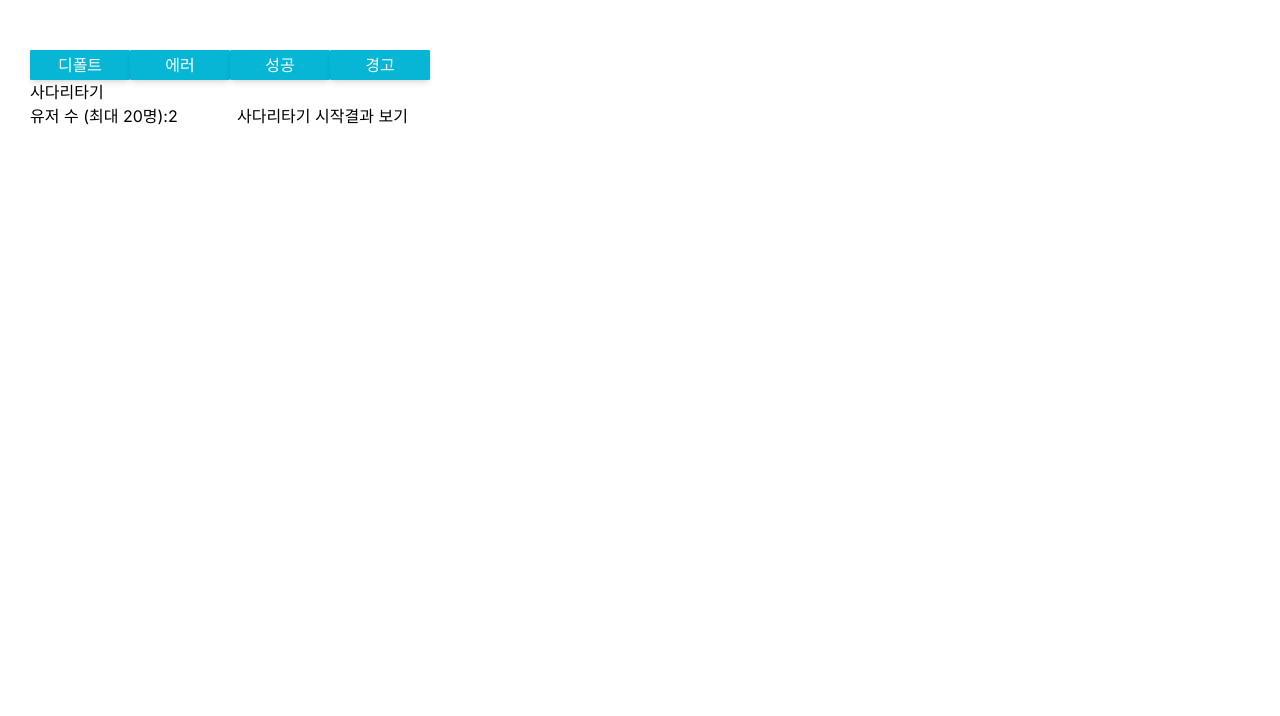
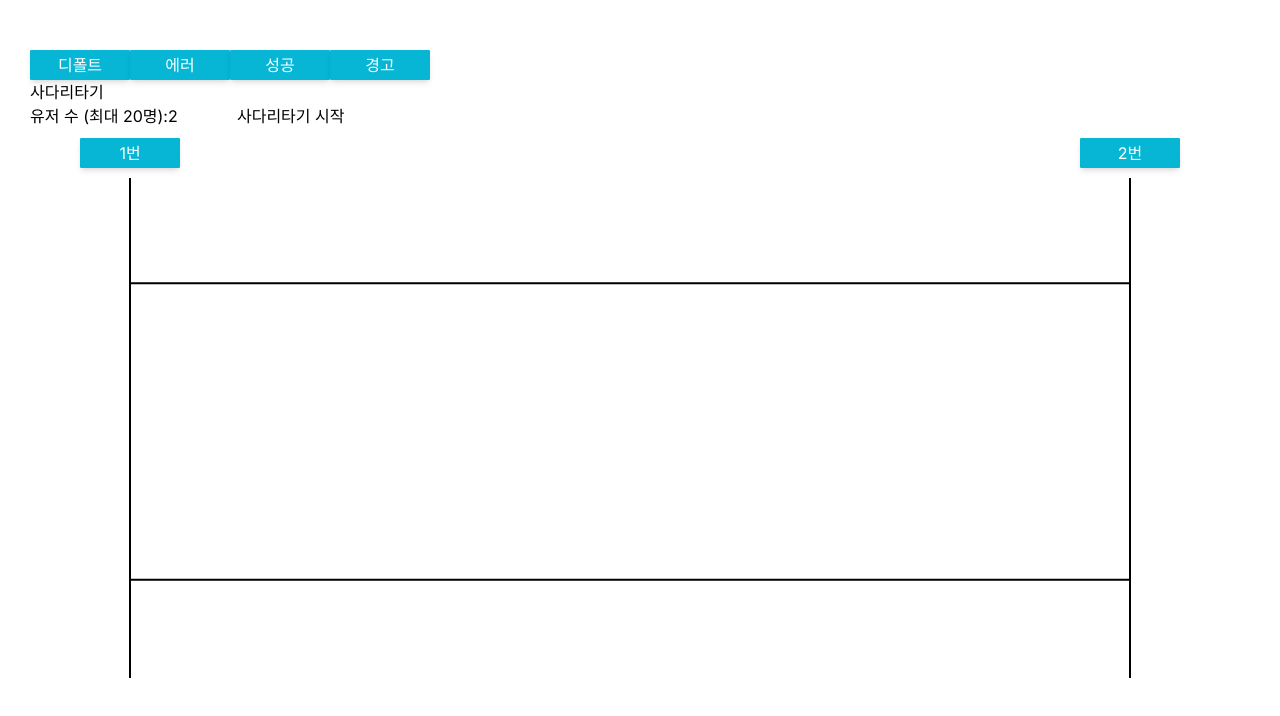
Before and after one commit to loevray/loevray-s-lab, a Next.js app: page /lab-1 in a window 1280 px wide. Shown: the top 716 px of the page. Built offline with nearby package versions, Linux system fonts and the light colour scheme.

Commit message:
Feat: ghots-leg (ladder gam) implement

```diff
--- a/src/app/lab-1/page.tsx
+++ b/src/app/lab-1/page.tsx
@@ -1,53 +1,60 @@
 "use client";
 
-import { useEffect, useRef, useState } from "react";
+import { MouseEvent, useCallback, useEffect, useRef, useState } from "react";
 import Button from "../ui/common/Button";
 import toast from "../ui/common/toast/createObserver";
 
 interface LadderPathProps {
   coord: {
-    x: number;
+    startX: number;
+    endX: number;
     y: number;
   };
   connectedIndex: {
-    horizon: number;
     vertical: number;
   };
 }
+
+const ladderWidth = 1000;
+const ladderHeight = 500;
+const ladderX = 100;
+const ladderY = 50;
+
 const Page = () => {
   const canvasRef = useRef<HTMLCanvasElement>(null);
   const [userCount, setUserCount] = useState(2);
-  let pathArray: LadderPathProps[][] = Array.from({ length: userCount }, () =>
-    Array()
-  );
+  const [pathArray, setPathArray] = useState<LadderPathProps[][]>([]);
+  const [currentPath, setCurrentPath] = useState<number | null>(null);
+  const minHorizontalLines = userCount - 1;
+  const columnGap = ladderWidth / minHorizontalLines;
+
+  useEffect(() => {
+    initializeLadder();
+  }, [userCount]);
 
   const initializeLadder = () => {
     if (userCount < 2 || userCount > 20) {
-      alert("유저 수는 2명 이상 10명 이하로 설정해주세요.");
+      alert("유저 수는 2명 이상 20명 이하로 설정해주세요.");
       return;
     }
-    pathArray = Array.from({ length: userCount }, () => Array());
-    drawLadder();
+    const newPathArray = Array.from({ length: userCount }, () => []);
+    drawLadder(newPathArray);
+    setPathArray(newPathArray);
   };
 
-  const drawLadder = () => {
+  const drawLadder = (newPathArray: LadderPathProps[][]) => {
     const canvas = canvasRef.current;
     if (!canvas) return;
 
     const ctx = canvas.getContext("2d");
     if (!ctx) return;
 
-    const ladderWidth = 1000;
-    const ladderHeight = 500;
-    const ladderX = 100;
-    const ladderY = 50;
-    const minHorizontalLines = userCount - 1;
-    const columnGap = ladderWidth / minHorizontalLines;
-
     ctx.clearRect(0, 0, canvas.width, canvas.height);
+    ctx.lineWidth = 2;
 
     for (let i = 0; i < userCount; i++) {
       const x = ladderX + i * columnGap;
+      ctx.strokeStyle = "black";
       ctx.beginPath();
       ctx.moveTo(x, ladderY);
       ctx.lineTo(x, ladderY + ladderHeight);
@@ -59,32 +66,139 @@ const Page = () => {
 
     for (let i = 0; i < horizontalLines; i++) {
       const currentVerticalIndex = i % minHorizontalLines;
+      const connectedVerticalIndex = currentVerticalIndex + 1;
+
       const x = ladderX + currentVerticalIndex * columnGap;
-      let y = ladderY + Math.random() * ladderHeight;
+      const y = ladderY + Math.random() * ladderHeight;
+
       ctx.beginPath();
       ctx.moveTo(x, y);
       ctx.lineTo(x + columnGap, y);
       ctx.stroke();
 
-      pathArray[i % minHorizontalLines].push({
-        coord: { x, y },
+      newPathArray[currentVerticalIndex].push({
+        coord: { startX: x, endX: x + columnGap, y },
         connectedIndex: {
-          horizon: pathArray[currentVerticalIndex].length,
+          vertical: connectedVerticalIndex,
+        },
+      });
+      newPathArray[connectedVerticalIndex].push({
+        coord: { startX: x + columnGap, endX: x, y },
+        connectedIndex: {
           vertical: currentVerticalIndex,
         },
       });
     }
 
-    console.log(pathArray);
+    newPathArray.forEach((path) =>
+      path.sort(({ coord: { y: ay } }, { coord: { y: by } }) => ay - by)
+    );
   };
 
-  const showResult = (startPoint: number) => {
-    /*
-      pathArray[startPoint].forEach(() => {
+  const redrawLadder = () => {
+    const ctx = canvasRef.current?.getContext("2d");
+    if (!ctx) return;
 
-      })
-    */
+    for (let i = 0; i < userCount; i++) {
+      const x = ladderX + i * columnGap;
+      ctx.lineWidth = 2;
+      ctx.strokeStyle = "black";
+      ctx.beginPath();
+      ctx.moveTo(x, ladderY);
+      ctx.lineTo(x, ladderY + ladderHeight);
+      ctx.stroke();
+    }
+
+    pathArray.forEach((verticalPath) => {
+      verticalPath.forEach(({ coord: { startX, endX, y } }) => {
+        ctx.beginPath();
+        ctx.moveTo(startX, y);
+        ctx.lineTo(endX, y);
+        ctx.stroke();
+      });
+    });
   };
+
+  const showResult = useCallback(
+    (e: MouseEvent, startPoint: number) => {
+      const canvas = canvasRef.current;
+      if (!canvas) return;
+
+      const ctx = canvas.getContext("2d");
+      if (!ctx) return;
+
+      ctx.clearRect(0, 0, canvas.width, canvas.height); // Clear the canvas
+      redrawLadder(); // Redraw the ladder
+
+      const userIndex = startPoint - 1;
+      let nextLine = pathArray[userIndex][0];
+
+      let prevX = ladderX + userIndex * columnGap;
+      let prevY = ladderY;
+
+      ctx.lineWidth = 5;
+      ctx.strokeStyle = "red";
+
+      let t = 0;
+      while (nextLine) {
+        ++t;
+        if (t >= 1000) break; //혹시 모르는 예외처리...
+        const { startX, endX, y } = nextLine.coord;
+        const { vertical } = nextLine.connectedIndex;
+
+        // 수직 경로
+        ctx.beginPath();
+        ctx.moveTo(prevX, prevY);
+        ctx.lineTo(prevX, y);
+        ctx.stroke();
+
+        // 수평 경로
+        ctx.beginPath();
+        ctx.moveTo(startX, y);
+        ctx.lineTo(endX, y);
+        ctx.stroke();
+
+        const nextLineIndex = pathArray[vertical].findIndex(
+          ({ coord }) =>
+            coord.startX === endX && coord.endX === startX && coord.y === y
+        );
+
+        const tempNextLine = pathArray[vertical]?.[nextLineIndex + 1];
+
+        if (tempNextLine && nextLineIndex !== -1) {
+          nextLine = tempNextLine;
+          prevX = endX;
+          prevY = y;
+        } else {
+          ctx.beginPath();
+          ctx.moveTo(endX, y);
+          ctx.lineTo(endX, ladderY + ladderHeight);
+          ctx.stroke();
+        }
+      }
+      setCurrentPath(userIndex);
+    },
+    [columnGap, pathArray]
+  );
+
+  const renderButtons = useCallback(() => {
+    const buttons = [];
+    for (let i = 0; i < userCount; ++i) {
+      buttons.push(
+        <Button
+          key={i}
+          text={`${i + 1}번`}
+          onClick={(e) => showResult(e, i + 1)}
+          style={{
+            position: "absolute",
+            left: `${i * columnGap + ladderX / 2}px`,
+            top: "10px",
+          }}
+        />
+      );
+    }
+    return buttons;
+  }, [userCount, showResult, columnGap]);
 
   return (
     <div>
@@ -123,8 +237,8 @@ const Page = () => {
         onChange={(e) => setUserCount(Number(e.target.value))}
       />
       <button onClick={initializeLadder}>사다리타기 시작</button>
-      <button>결과 보기</button>
-      <canvas ref={canvasRef} width="1200" height="1000"></canvas>
+      <div className="relative">{renderButtons()}</div>
+      <canvas ref={canvasRef} width="1200" height="700"></canvas>
     </div>
   );
 };
```
